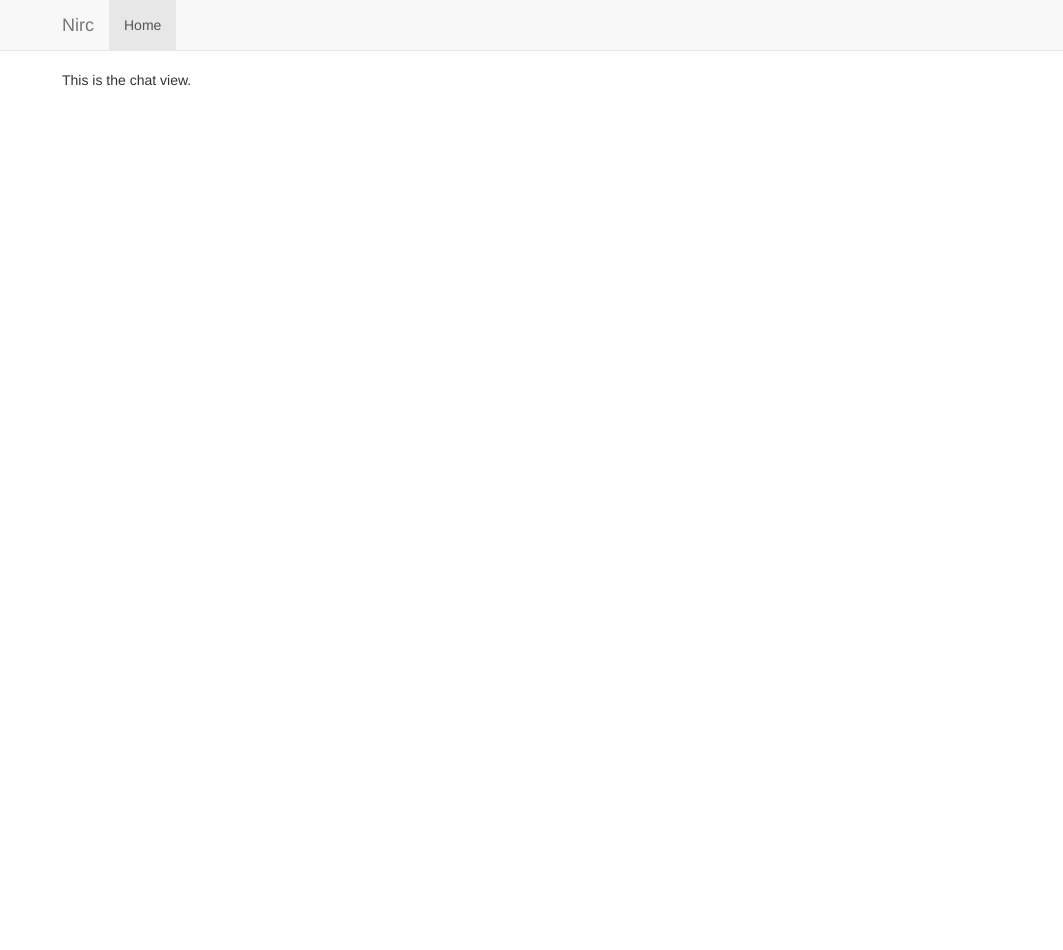
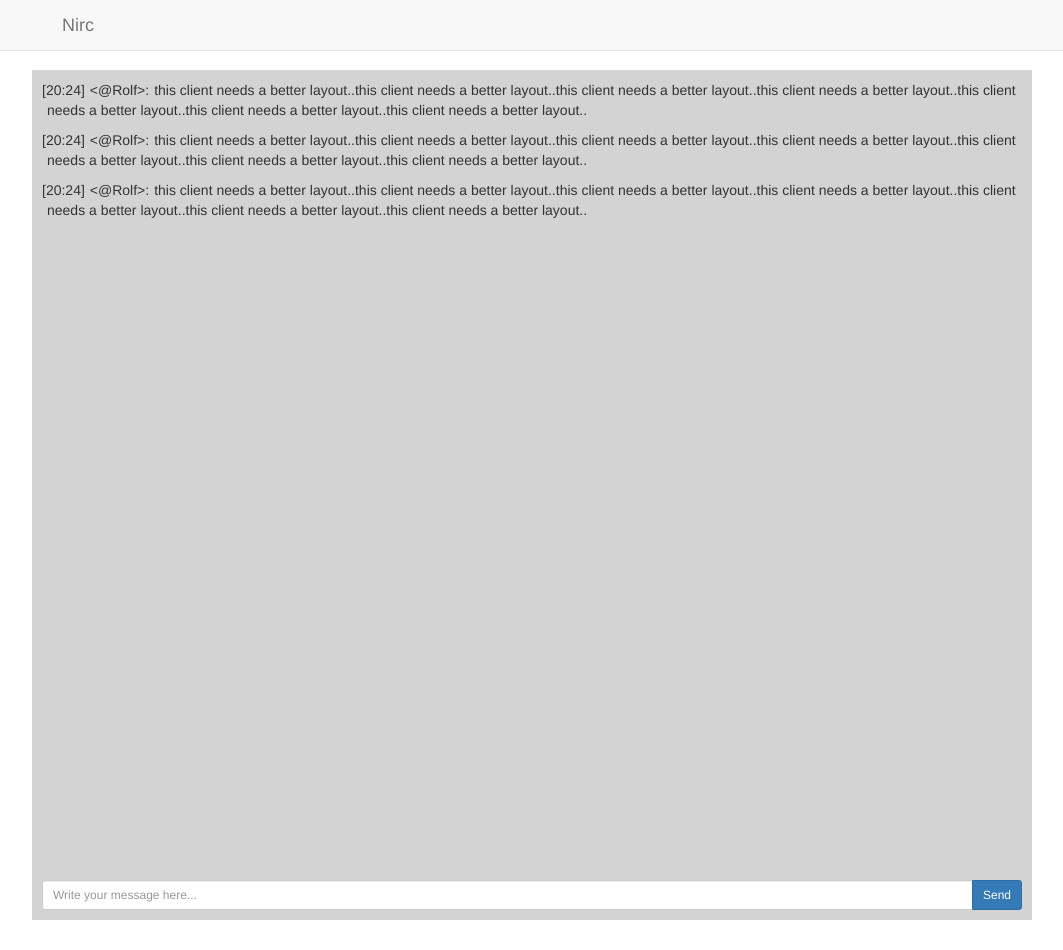
Before and after one commit to RolfKoenders/nirc, a website: page app/index.html at #/chat in a window 1280 px wide. Both pictures are taken after a click on the button "Connect". Shown: the whole page, without its empty margins (108-1171 px from the left). Before the commit the page ends 800 px from the top, so only its background shows below. Drawn offline with nearby package versions, Linux system fonts and the light colour scheme; some packages are replaced by stand-ins of ours; files that its build step writes are made by us from their sources; a script that the page names is missing.

Commit message:
Little bit of layout for now. Enough to work with :p

```diff
--- a/app/index.html
+++ b/app/index.html
@@ -24,12 +24,12 @@
     <nav class="navbar navbar-default navbar-fixed-top">
       <div class="container">
         <div class="navbar-header">
-          <a class="navbar-brand" href="#/">Nirc</a>
+          <a class="navbar-brand">Nirc</a>
         </div>
 
         <div id="navbar" class="navbar-collapse collapse">
           <ul class="nav navbar-nav">
-            <li class="active"><a href="#/">Home</a></li>
+            <!-- <li class="active"><a href="#/">Home</a></li> -->
 
 <!--             <li class="dropdown">
               <a href="#" class="dropdown-toggle" data-toggle="dropdown" role="button" aria-expanded="false">Dropdown <span class="caret"></span></a>
--- a/app/styles/main.css
+++ b/app/styles/main.css
@@ -202,3 +202,43 @@ body,
 .navbar-form .has-feedback .form-control-feedback {
   top: 0;
 }
+
+.message_container {
+  background: lightgray;
+  height: 800px;
+  overflow-y: scroll;
+}
+
+
+.line {
+  margin: 5px 10px 5px 10px;
+  width: auto;
+  height: auto;
+  float: left;
+}
+
+.line:first-child {
+  margin-top: 10px;
+}
+
+.timestamp {
+  float: left;
+}
+
+.author {
+  float: left;
+  margin-left: 5px;
+  margin-right: 5px;
+}
+
+.message {
+  margin-left: 5px;
+}
+
+.send_row {
+  background: lightgray;
+}
+
+.send_row > .input-group {
+  padding: 10px;
+}
--- a/app/views/chat.html
+++ b/app/views/chat.html
@@ -1 +1,40 @@
-<p>This is the chat view.</p>
+<div ng-controller="ChatCtrl" class="row">
+
+	<div class="row">
+
+		<div class="col-sm-12 message_container">
+
+			<div class="row">
+				<div class="line">
+					<div class="timestamp">[20:24]</div>
+					<div class="author"><@Rolf>: </div>
+					<div class="message">this client needs a better layout..this client needs a better layout..this client needs a better layout..this client needs a better layout..this client needs a better layout..this client needs a better layout..this client needs a better layout..</div>
+				</div>
+
+				<div class="line">
+					<div class="timestamp">[20:24]</div>
+					<div class="author"><@Rolf>: </div>
+					<div class="message">this client needs a better layout..this client needs a better layout..this client needs a better layout..this client needs a better layout..this client needs a better layout..this client needs a better layout..this client needs a better layout..</div>
+				</div>
+
+				<div class="line">
+					<div class="timestamp">[20:24]</div>
+					<div class="author"><@Rolf>: </div>
+					<div class="message">this client needs a better layout..this client needs a better layout..this client needs a better layout..this client needs a better layout..this client needs a better layout..this client needs a better layout..this client needs a better layout..</div>
+				</div>
+			</div>
+
+		</div>
+
+	</div>
+
+	<div class="row send_row">
+		<div class="input-group">
+	        <input id="btn-input" type="text" class="form-control input-sm chat_input" placeholder="Write your message here..." />
+	        <span class="input-group-btn">
+	        	<button class="btn btn-primary btn-sm" id="btn-chat">Send</button>
+	        </span>
+	    </div>
+	</div>
+
+</div>
```
